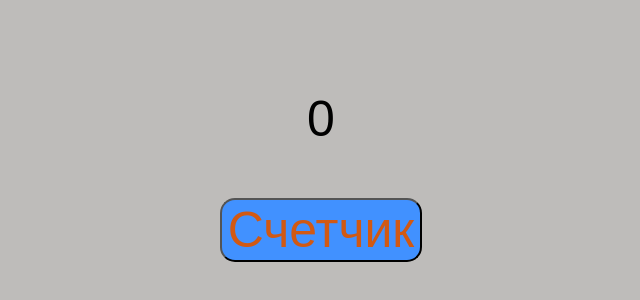
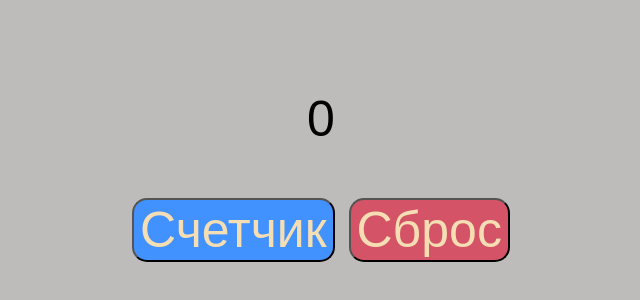
Before and after one commit to vitalay/kurs1-2bazoviyJS, a plain HTML site: page index.html in a window 1280 px wide. Shown: the part 166-466 px from the top of the page, without its empty margins (399-1039 px from the left). Drawn offline with Linux system fonts and the light colour scheme.

Commit message:
добавил кнопку 2  сброс счетчика

```diff
--- a/index.css
+++ b/index.css
@@ -14,9 +14,16 @@ body{
 
 .button {
     background-color: #4191ff;
-    color: rgb(209, 89, 19);
+    color: wheat;
     font-size: 50px;
     font-family: Arial, Helvetica, sans-serif;
     border-radius: 15px;
 
 }
+.button2 {
+    background-color: #D45366;
+    color: wheat;
+    font-size: 50px;
+    font-family: Arial, Helvetica, sans-serif;
+    border-radius: 15px;
+}
--- a/index.html
+++ b/index.html
@@ -9,6 +9,8 @@
 <body>
     <p class="counter">0</p>
     <button class="button">Счетчик</button>
+    <button class="button2">Сброс</button>
+
     <script src="index.js"></script>
 </body>
 </html>
--- a/index.js
+++ b/index.js
@@ -1,10 +1,16 @@
 
 let button = document.querySelector('button');
+let resetButton = document.querySelector('.button2');
 let counterText = document.querySelector('.counter');
 let counter = 0;
 
 button.addEventListener('click', () => {
     counter++;
     counterText.innerText = counter;
+
+    resetButton.addEventListener('click', () => {
+        counter = 0;
+        counterText.innerText = counter;
+    });
 });
 // DOM - Document Object Model
```
